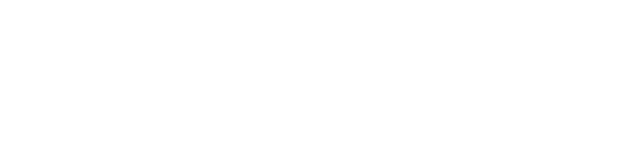
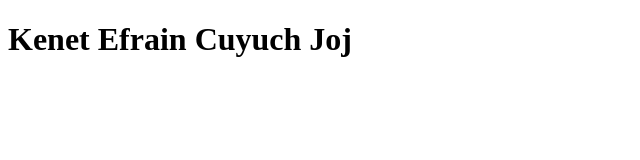
Before and after one commit to kcuyuch-2024177/Prueba, a plain HTML site: page index.html in a window 1280 px wide. Shown: the whole page, without its empty margins (0-640 px from the left). Drawn offline with Linux system fonts and the light colour scheme.

Commit message:
Agregar nombre Kenet Efrain Cuyuch Joj h1

```diff
--- a/index.html
+++ b/index.html
@@ -6,6 +6,6 @@
     <title>nosexd</title>
 </head>
 <body>
-
+    <h1>Kenet Efrain Cuyuch Joj</h1>
 </body>
 </html>
```
